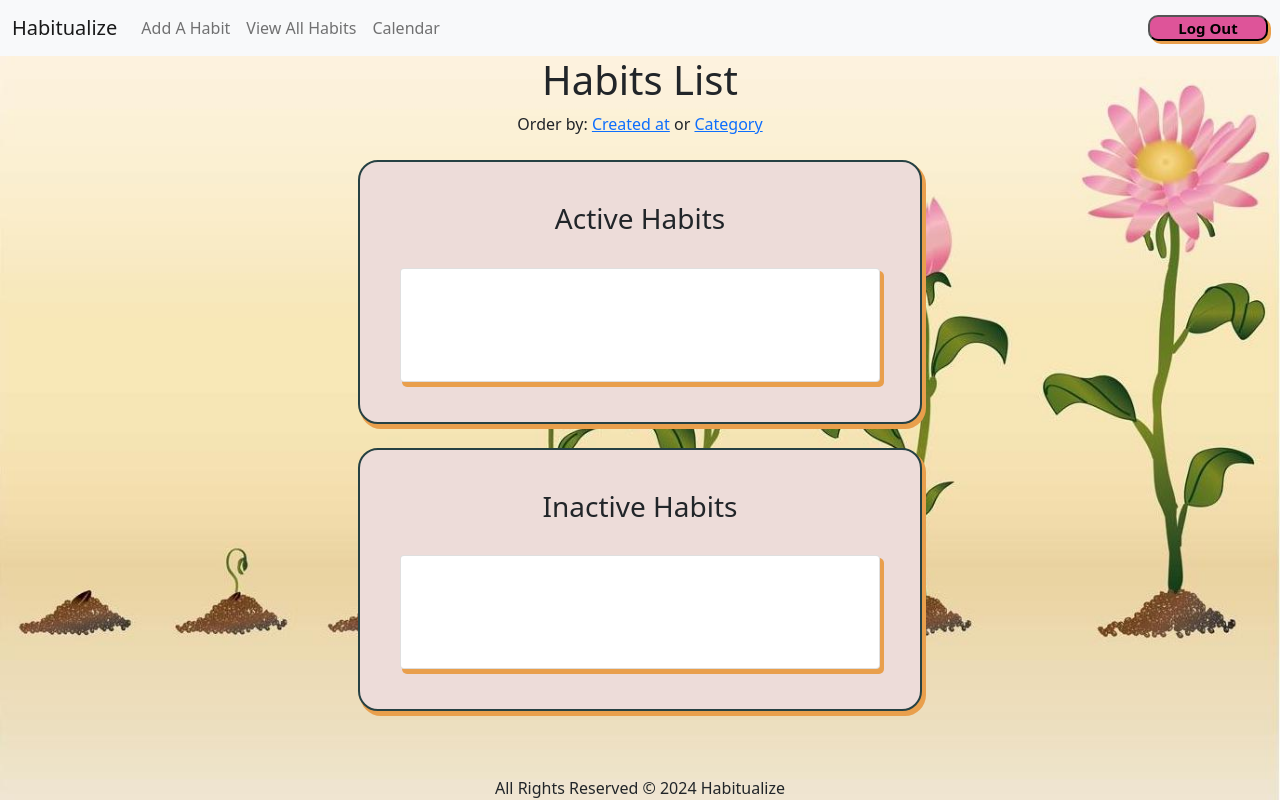
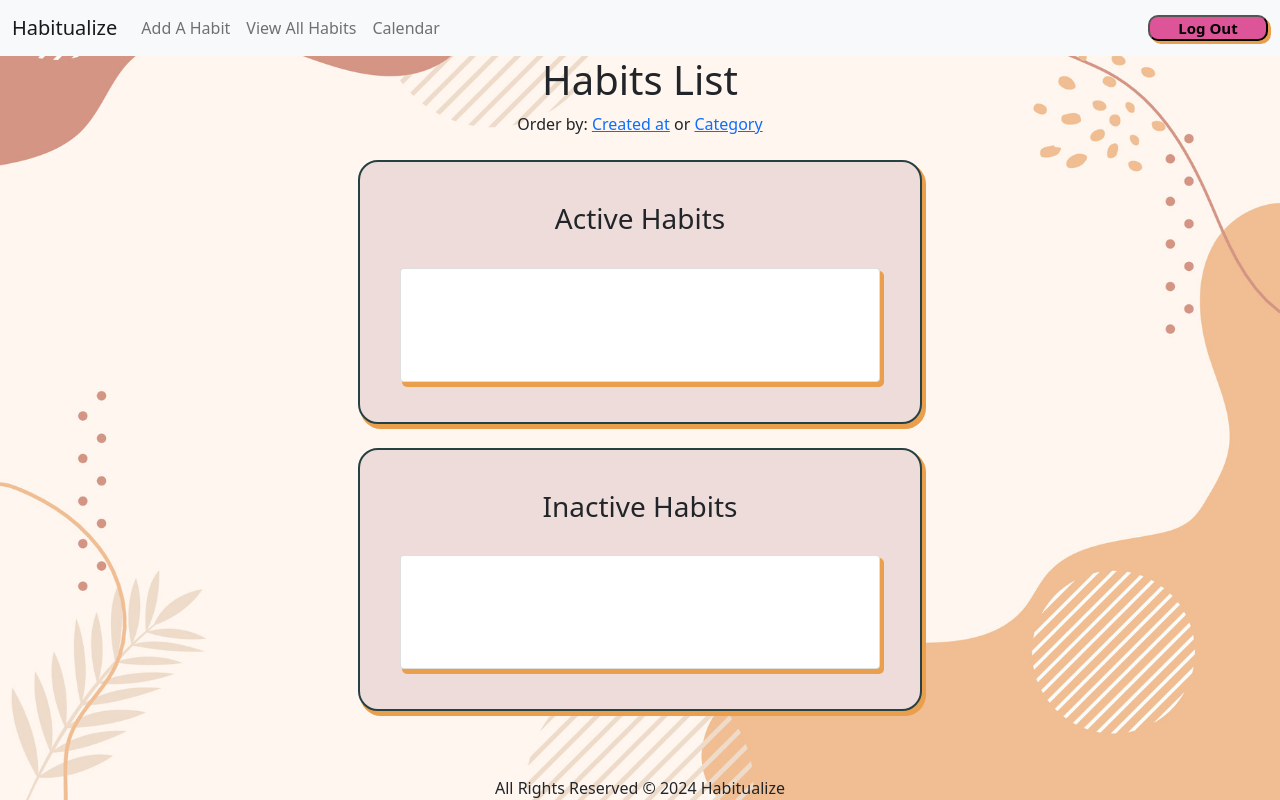
Before and after one commit to harmonica23/habitualize, a Django app: page /habits/ in a window 1280 px wide. Run offline with Django 5.2, Linux system fonts and the light colour scheme; the visitor is signed in with stand-in values (Sample User, id 1); data that the repository does not hold is empty.

Commit message:
newbackgrnd

```diff
--- a/habitualize/main_app/static/css/style.css
+++ b/habitualize/main_app/static/css/style.css
@@ -6,7 +6,7 @@
 }
 
 body {
-    background-image: url('../images/growing-flower.jpg');
+    background-image: url('../images/simple_background.jpg');
     display: flex;
     background-size: cover;
     background-position: center;
@@ -15,7 +15,6 @@ body {
     width: 100%;
     height: 100vh;
 }
-
 
 main {
     flex: 1;
```
Also changed, not shown: habitualize/main_app/static/images/simple_background.jpg (added).
